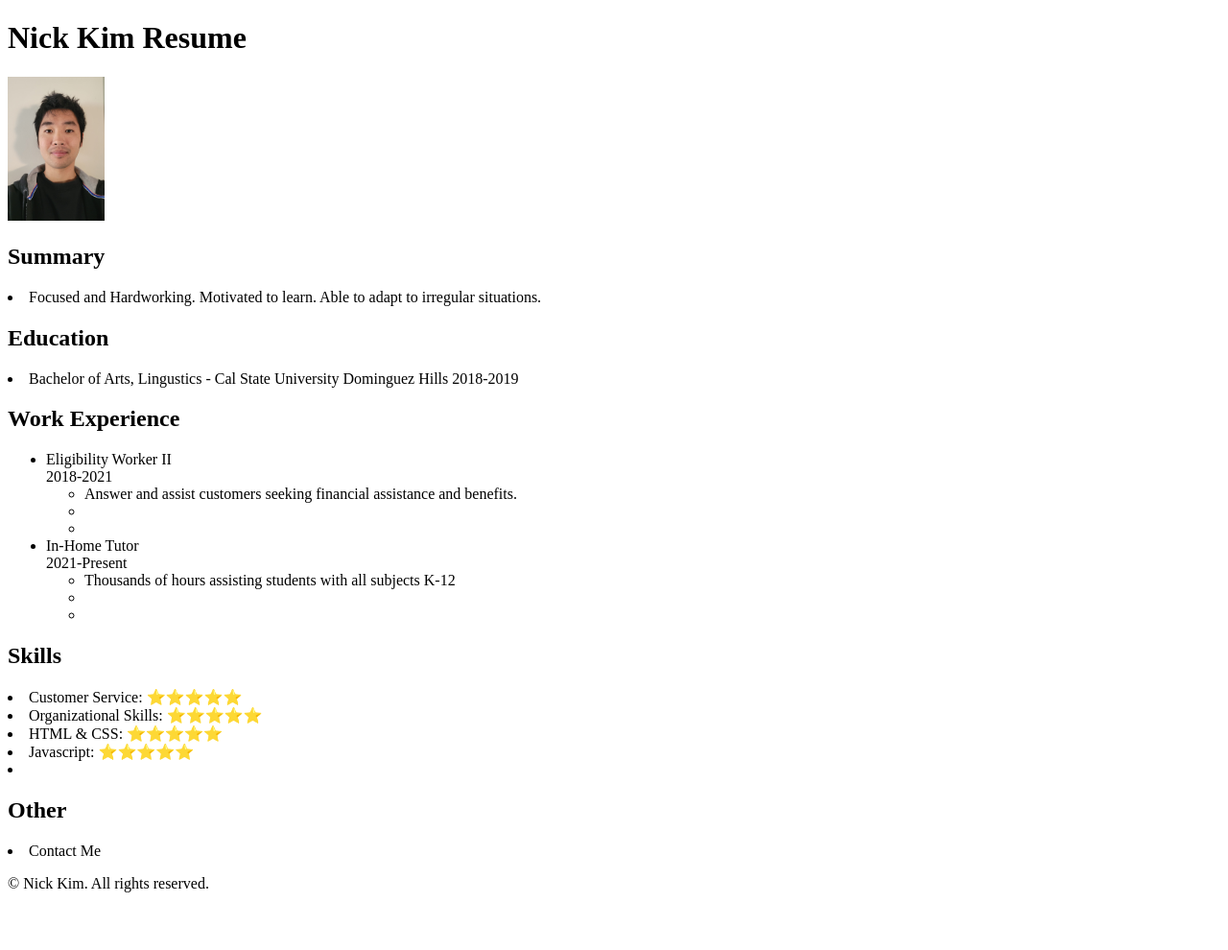
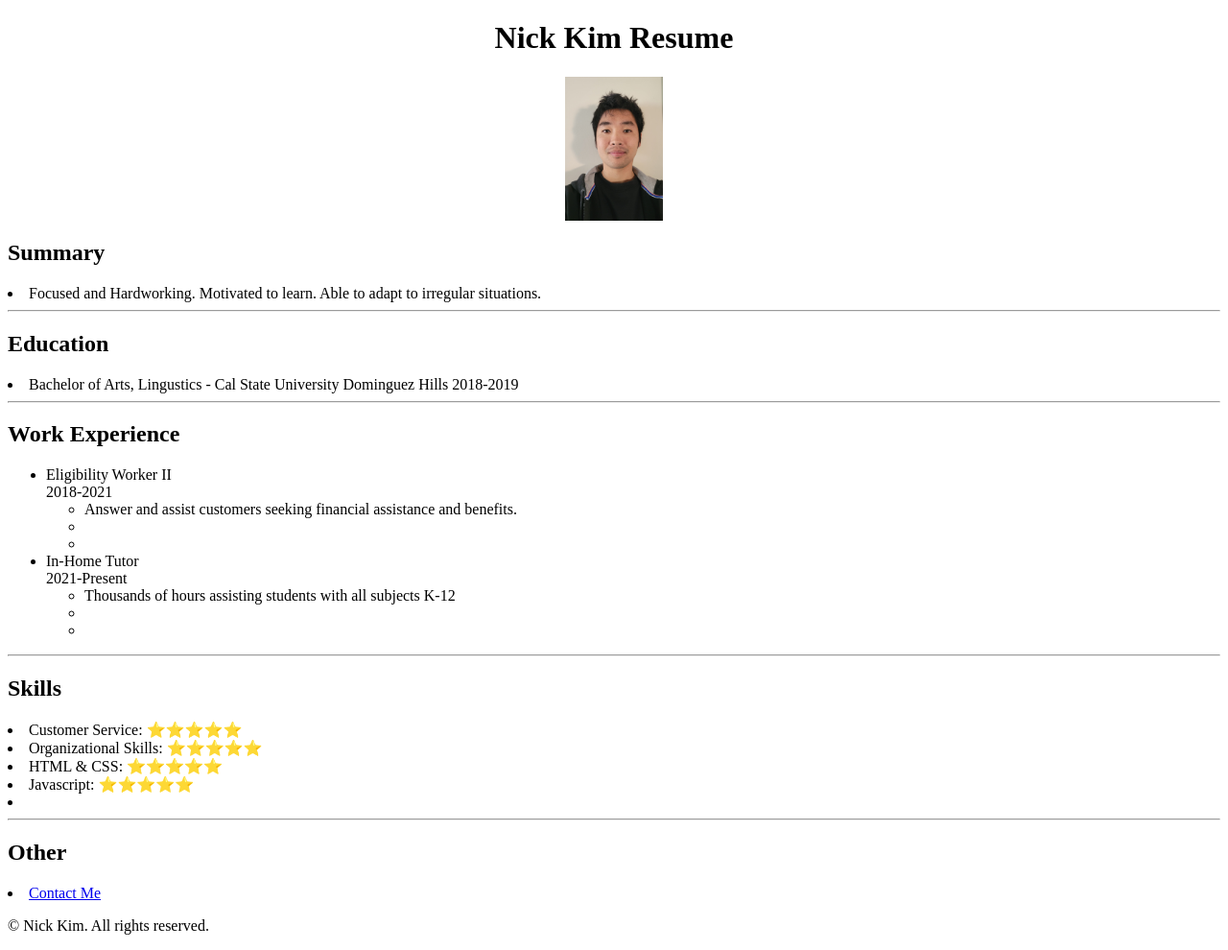
Before and after one commit to nnk1019/Capstone-Project-1, a plain HTML site: page index.html in a window 1280 px wide. Shown: the whole page at 96% size. Before the commit the page ends 946 px from the top, so only its background shows below. Drawn offline with Linux system fonts and the light colour scheme.

Commit message:
Add files via upload

```diff
--- a/index.html
+++ b/index.html
@@ -6,12 +6,14 @@
     <title>Nick Kim Resume</title>
 </head>
 <body>
-  <h1>Nick Kim Resume</h1>
-  <img src="./assets/me.jpg" style="height:150px" alt="Photo of Nick Kim">
+  <h1 style="text-align: center;">Nick Kim Resume</h1>
+  <img src="./assets/me.jpg" style="height:150px; display:block; margin:auto;"  alt="Photo of Nick Kim">
   <h2>Summary</h2>
     <li>Focused and Hardworking. Motivated to learn. Able to adapt to irregular situations.</li>
+  <hr>
   <h2>Education</h2>
     <li>Bachelor of Arts, Lingustics - Cal State University Dominguez Hills 2018-2019</li>
+  <hr>
   <h2>Work Experience</h2>
     <ul>
       <li>Eligibility Worker II <br>2018-2021</li>
@@ -27,17 +29,17 @@
             <li></li>
         </ul>
     </ul>
-
-
+  <hr>
   <h2>Skills</h2>
     <li>Customer Service: ⭐️⭐️⭐️⭐️⭐️</li>
     <li>Organizational Skills: ⭐️⭐️⭐️⭐️⭐️</li>
     <li>HTML & CSS: ⭐️⭐️⭐️⭐️⭐️</li>
     <li>Javascript: ⭐️⭐️⭐️⭐️⭐️</li>
     <li></li>
+  <hr>
   <h2>Other</h2>
 
-    <li>Contact Me</li>
+    <li><a href="./public/contact.html">Contact Me</a></li>
   <footer>
     <p>© Nick Kim. All rights reserved.</p>
   </footer>
```
